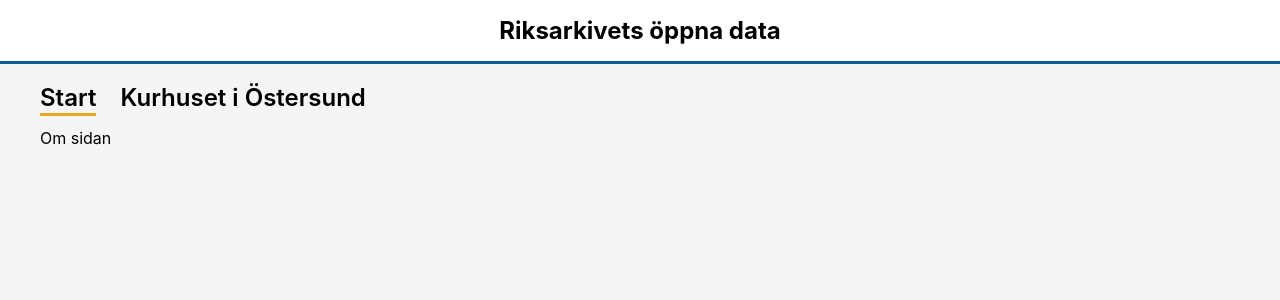
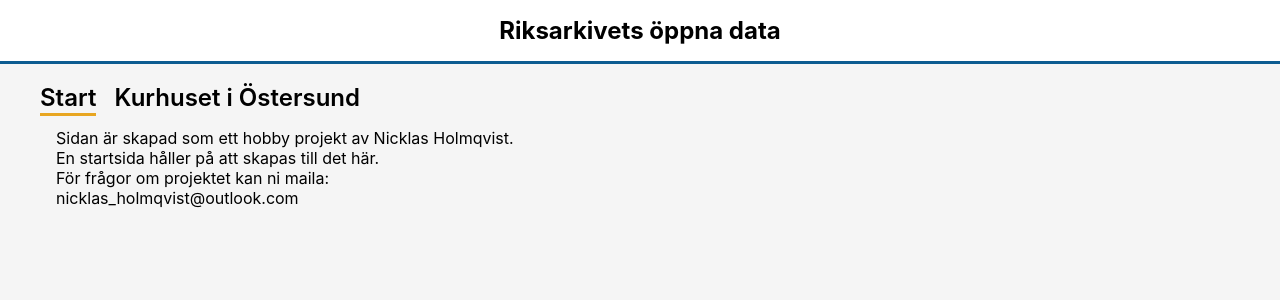
Before and after one commit to Nicklas-Holmqvist/riksarkivets-oppna-databaser, a Next.js app: page / in a window 1280 px wide. Shown: the top 300 px of the page. Built offline with nearby package versions, Linux system fonts and the light colour scheme.

Commit message:
refactor: fixed all issues, read issue for more info

```diff
--- a/components/DesktopNavigation.tsx
+++ b/components/DesktopNavigation.tsx
@@ -16,13 +16,12 @@ const DesktopNavigation: React.FC<DesktopNavigationProps> = ({
   return (
     <>
       {navLinks.map((navLink, index) => (
-        <StyledNavLink key={index}>
-          <NavLink
-            text={navLink.text}
-            href={navLink.href}
-            active={path === navLink.href}
-          />
-        </StyledNavLink>
+        <NavLink
+          key={index}
+          text={navLink.text}
+          href={navLink.href}
+          active={path === navLink.href}
+        />
       ))}
     </>
   );
@@ -30,6 +29,4 @@ const DesktopNavigation: React.FC<DesktopNavigationProps> = ({
 
 export default DesktopNavigation;
 
-const StyledNavLink = styled.div`
-  margin-right: 1.5rem;
-`;
+const StyledNavContainer = styled.div``;
--- a/components/Nav.tsx
+++ b/components/Nav.tsx
@@ -42,6 +42,7 @@ const Nav: React.FC<NavProps> = () => {
 
   return (
     <StyledNav>
+      <StyledNavContainer>
         {!mobileView ? (
           <DesktopNavigation navLinks={navLinks} path={path.route} />
         ) : (
@@ -52,6 +53,7 @@ const Nav: React.FC<NavProps> = () => {
             setDrawer={() => setDrawer(!drawer)}
           />
         )}
+      </StyledNavContainer>
     </StyledNav>
   );
 };
@@ -67,7 +69,7 @@ const StyledNav = styled.nav`
   padding-top: 1.2rem;
   margin-bottom: 0.5rem;
   @media (max-width: 1240px) {
-    padding-left: 1rem;
+    padding-left: 0.5rem;
   }
   @media (max-width: 800px) {
     height: 0px;
@@ -75,3 +77,9 @@ const StyledNav = styled.nav`
     margin: 0;
   }
 `;
+
+const StyledNavContainer = styled.div`
+  width: 20rem;
+  display: flex;
+  justify-content: space-between;
+`;
--- a/components/Search.tsx
+++ b/components/Search.tsx
@@ -30,7 +30,6 @@ const Search: React.FC<SearchProps> = ({
         onChange={(event) => onInputChange(event)}
         maxLength={maxLength}
         placeholder={placeholder}
-        autoFocus
         noResult={noResult}
       />
       <StyledButton
--- a/components/TableList.tsx
+++ b/components/TableList.tsx
@@ -3,7 +3,6 @@ import styled from 'styled-components';
 
 import ListItem from './ListItem';
 import MobileListItem from './MobileListItem';
-import NoSearchResult from './NoSearchResult';
 
 interface TableListProps {
   data: Person[];
--- a/pages/index.tsx
+++ b/pages/index.tsx
@@ -11,13 +11,19 @@ export default function Home() {
         <link rel="icon" href="/favicon.ico" />
       </Head>
       <StyledMain>
-        <p>Om sidan</p>
+        <p>Sidan är skapad som ett hobby projekt av Nicklas Holmqvist.</p>
+        <p>En startsida håller på att skapas till det här.</p>
+        <p>För frågor om projektet kan ni maila:</p>
+        <a href="mailto:nicklas_holmqvist@outlook.com">
+          nicklas_holmqvist@outlook.com
+        </a>
       </StyledMain>
     </>
   );
 }
 
 const StyledMain = styled.main`
+  padding-left: 1rem;
   @media (max-width: 800px) {
     padding-top: 4.5rem;
   }
```
Also changed, not shown: components/ExtendedItemInfo.tsx (+16 -4 lines), components/ListItem.tsx (+7 -1 lines), pages/kurhuset-i-ostersund.tsx (+5 -5 lines), data/kurhuset.json. Lines whose indentation alone changed are shown as unchanged.
